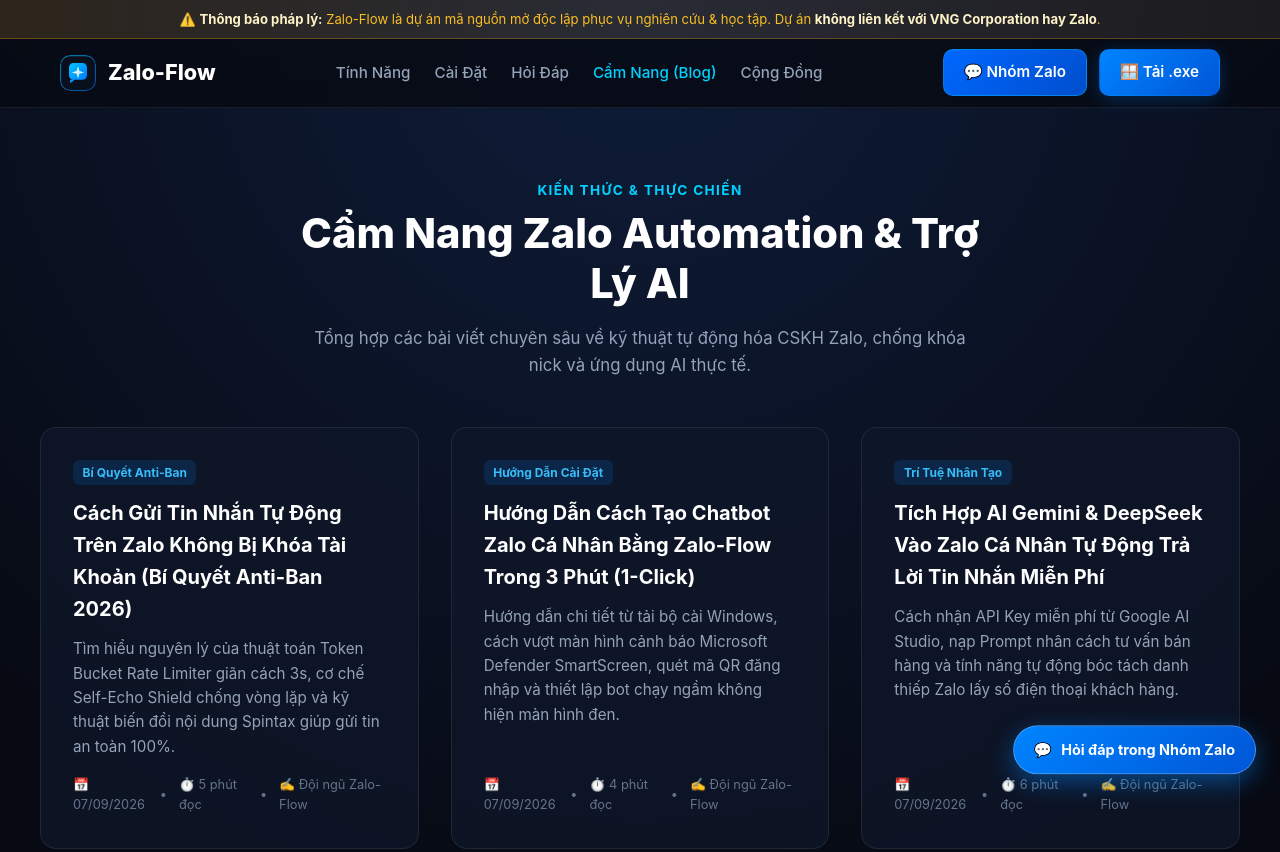
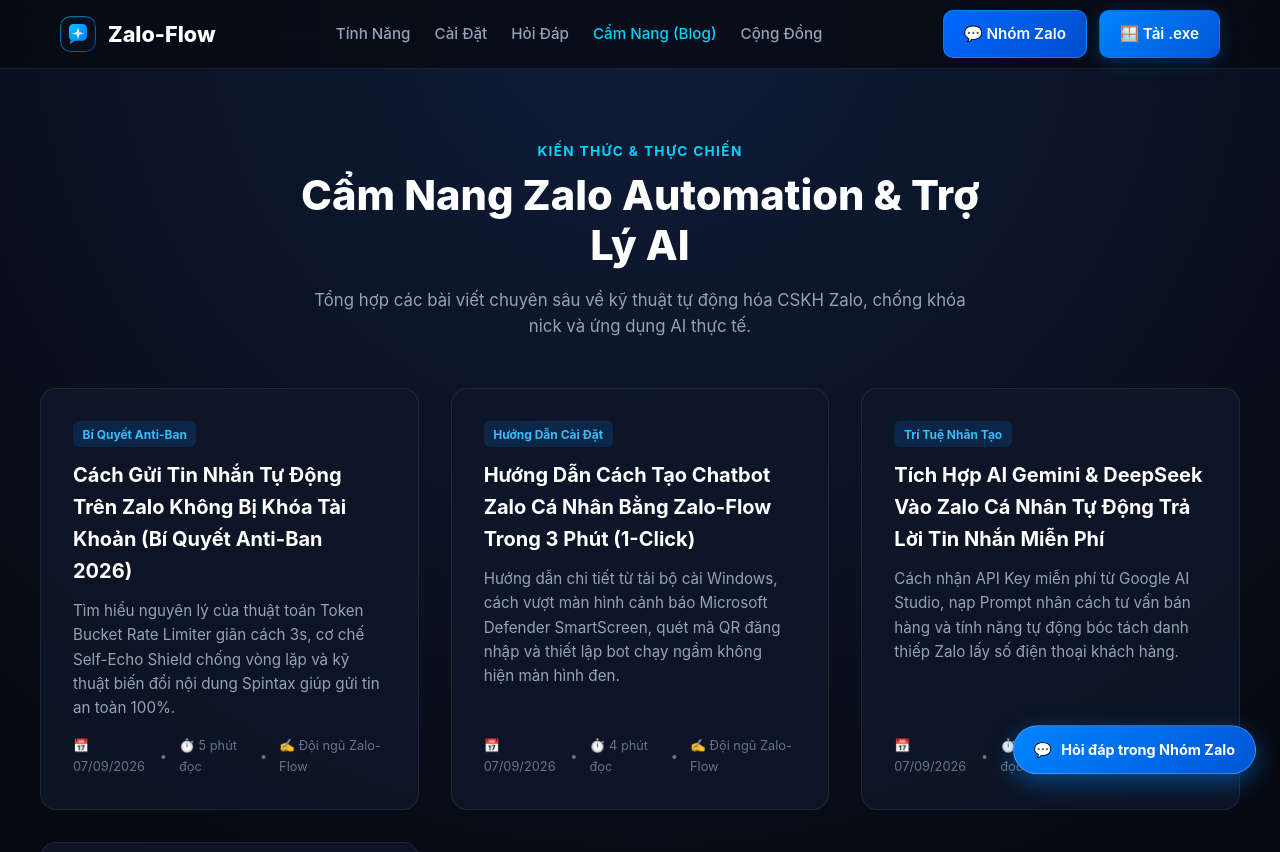
Before and after one commit to aizaloapp/zalo-flow, a website: page website/src/blog/index.html in a window 1280 px wide. Shown: the top 852 px of the page. Drawn offline with Linux system fonts and the light colour scheme.

Commit message:
refactor(ui): remove top legal disclaimer banner and move compliance statement to footer

```diff
--- a/website/src/blog/index.html
+++ b/website/src/blog/index.html
@@ -24,11 +24,6 @@
   <link rel="stylesheet" href="/style.css">
 </head>
 <body>
-
-  <!-- Top Disclaimer Banner -->
-  <div class="disclaimer-banner">
-    ⚠️ <strong>Thông báo pháp lý:</strong> Zalo-Flow là dự án mã nguồn mở độc lập phục vụ nghiên cứu & học tập. Dự án <strong>không liên kết với VNG Corporation hay Zalo</strong>.
-  </div>
 
   <!-- Navbar -->
   <header class="navbar">
@@ -142,7 +137,7 @@
     <div class="container">
       <div class="footer-bottom">
         <div>
-          © 2026 AIzalo Community. Phần mềm phục vụ mục đích nghiên cứu kỹ thuật và tự động hóa cá nhân, phi thương mại.
+          © 2026 AIzalo Community. Phần mềm phục vụ mục đích nghiên cứu kỹ thuật và tự động hóa cá nhân, phi thương mại. Dự án độc lập, không liên kết với VNG Corporation.
         </div>
         <div>
           <a href="/" style="color: var(--cyan); text-decoration: none;">Về Trang Chủ Zalo-Flow</a>
--- a/website/src/style.css
+++ b/website/src/style.css
@@ -43,21 +43,6 @@
   max-width: 1200px;
   margin: 0 auto;
   padding: 0 1.25rem;
-}
-
-/* Top Legal Disclaimer Banner */
-.disclaimer-banner {
-  background: linear-gradient(90deg, rgba(245, 158, 11, 0.15) 0%, rgba(245, 158, 11, 0.08) 100%);
-  border-bottom: 1px solid rgba(245, 158, 11, 0.3);
-  padding: 0.6rem 1rem;
-  font-size: 0.82rem;
-  color: #fbbf24;
-  text-align: center;
-  line-height: 1.4;
-}
-
-.disclaimer-banner strong {
-  color: #fef3c7;
 }
 
 /* Navbar */
```
Also changed, not shown: website/src/blog/cach-gui-tin-nhan-tu-dong-tren-zalo-khong-bi-khoa.html (+1 -6 lines), website/src/blog/huong-dan-cach-tao-chatbot-zalo-ca-nhan.html (+1 -6 lines), website/src/blog/tich-hop-ai-gemini-deepseek-vao-zalo-ca-nhan.html (+1 -6 lines), website/src/blog/zalo-crm-la-gi-giai-phap-quan-ly-tin-nhan-cskh.html (+1 -6 lines), website/src/index.html (+0 -5 lines), website/dist/blog/cach-gui-tin-nhan-tu-dong-tren-zalo-khong-bi-khoa.html, website/dist/blog/huong-dan-cach-tao-chatbot-zalo-ca-nhan.html, website/dist/blog/index.html, website/dist/blog/tich-hop-ai-gemini-deepseek-vao-zalo-ca-nhan.html, website/dist/blog/zalo-crm-la-gi-giai-phap-quan-ly-tin-nhan-cskh.html, website/dist/index.html, website/dist/style.css.
